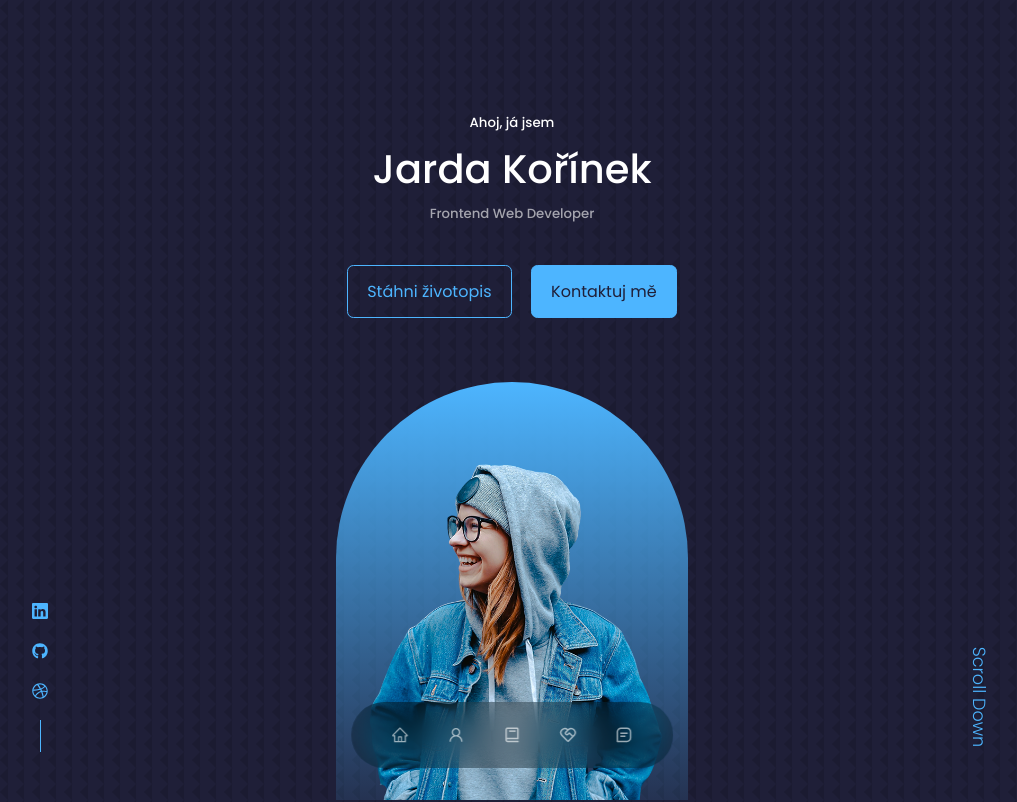
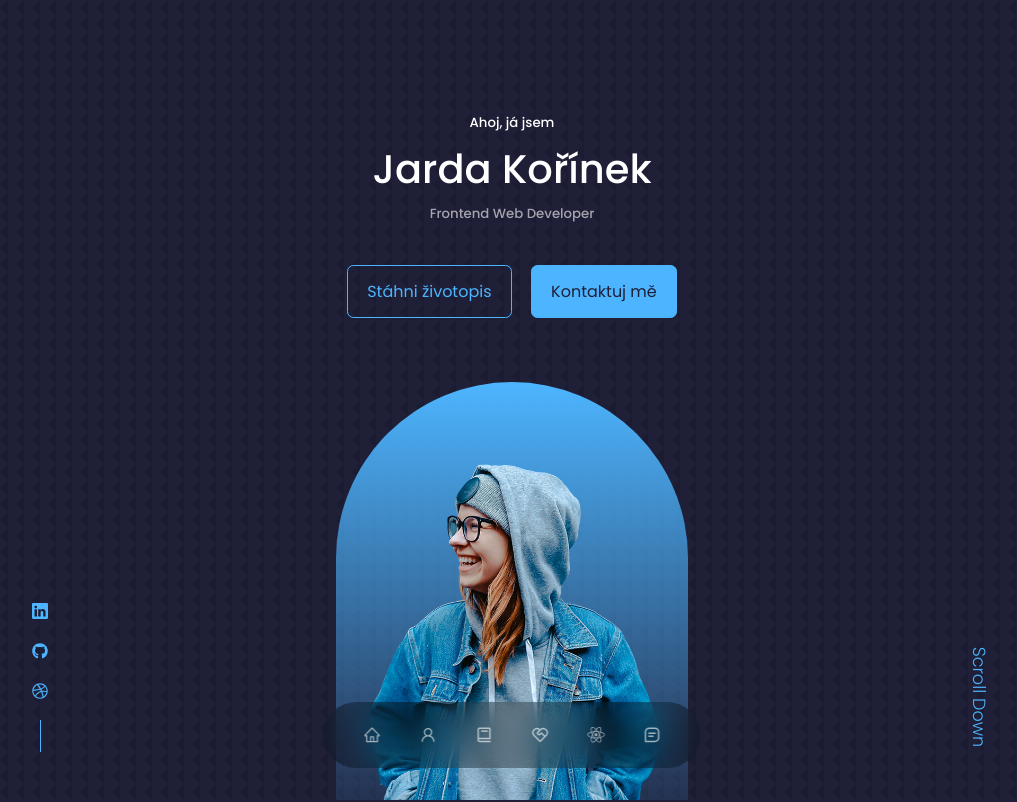
Before and after one commit to korinekj/first-react-portfolio, a React (Create React App) app: page / in a window 1280 px wide. Shown: the top 802 px of the page, without its empty margins (128-1145 px from the left). Built offline with nearby package versions, Linux system fonts and the light colour scheme.

Commit message:
added one nav link for projects

```diff
--- a/src/App.jsx
+++ b/src/App.jsx
@@ -33,7 +33,7 @@ const App = () => {
     });
   };
 
-  //Component did mount -> pouze při prvním renderu přidá EventListener ([])
+  //ComponentDidMount -> pouze při prvním renderu přidá EventListener ([])
   useEffect(() => {
     window.addEventListener("scroll", highlightNavLinkOnScroll);
 
--- a/src/components/nav/Nav.jsx
+++ b/src/components/nav/Nav.jsx
@@ -3,6 +3,7 @@ import "./nav.css";
 import { AiOutlineHome, AiOutlineUser } from "react-icons/ai";
 import { BiBook, BiMessageSquareDetail } from "react-icons/bi";
 import { RiServiceLine } from "react-icons/ri";
+import { FaReact } from "react-icons/fa";
 import { useState } from "react";
 
 const Nav = () => {
@@ -39,6 +40,13 @@ const Nav = () => {
         <RiServiceLine />
       </a>
       <a
+        href="#portfolio"
+        onClick={() => setActiveNav("portfolio")}
+        className={activeNav === "portfolio" ? "active" : ""}
+      >
+        <FaReact />
+      </a>
+      <a
         href="#contact"
         onClick={() => setActiveNav("contact")}
         className={activeNav === "contact" ? "active" : ""}
```
